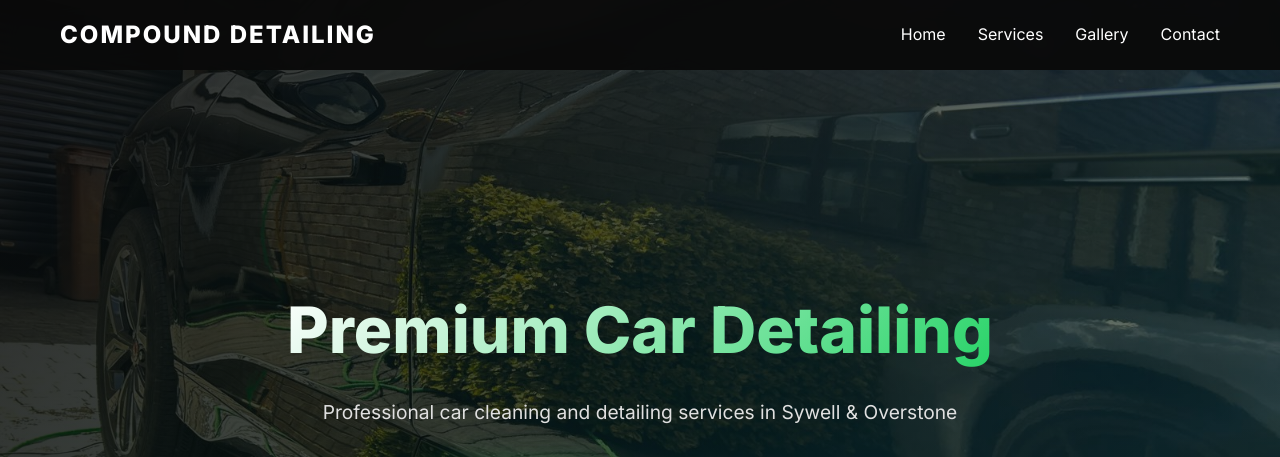
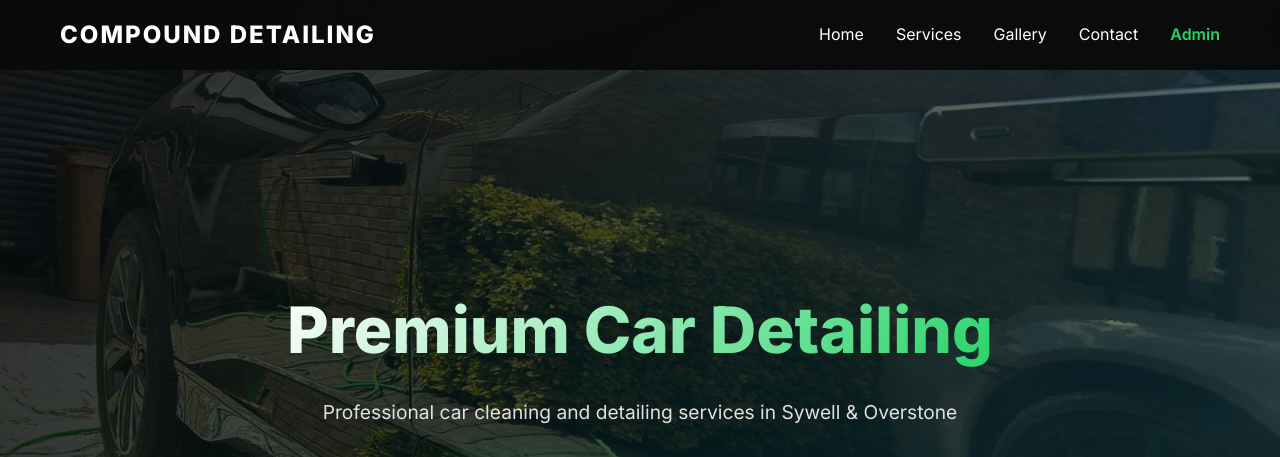
Before and after one commit to DS-hyverse/compound-detailing-website, a website: page index.html in a window 1280 px wide. Shown: the top 457 px of the page. Drawn offline with Linux system fonts and the light colour scheme.

Commit message:
Add Admin link to navigation for easy access

```diff
--- a/index.html
+++ b/index.html
@@ -20,6 +20,7 @@
                 <a href="#services" class="nav-link">Services</a>
                 <a href="#gallery" class="nav-link">Gallery</a>
                 <a href="#contact" class="nav-link">Contact</a>
+                <a href="login.html" class="nav-link" style="color: #25d366; font-weight: 600;">Admin</a>
             </div>
             <div class="hamburger">
                 <span class="bar"></span>
```
